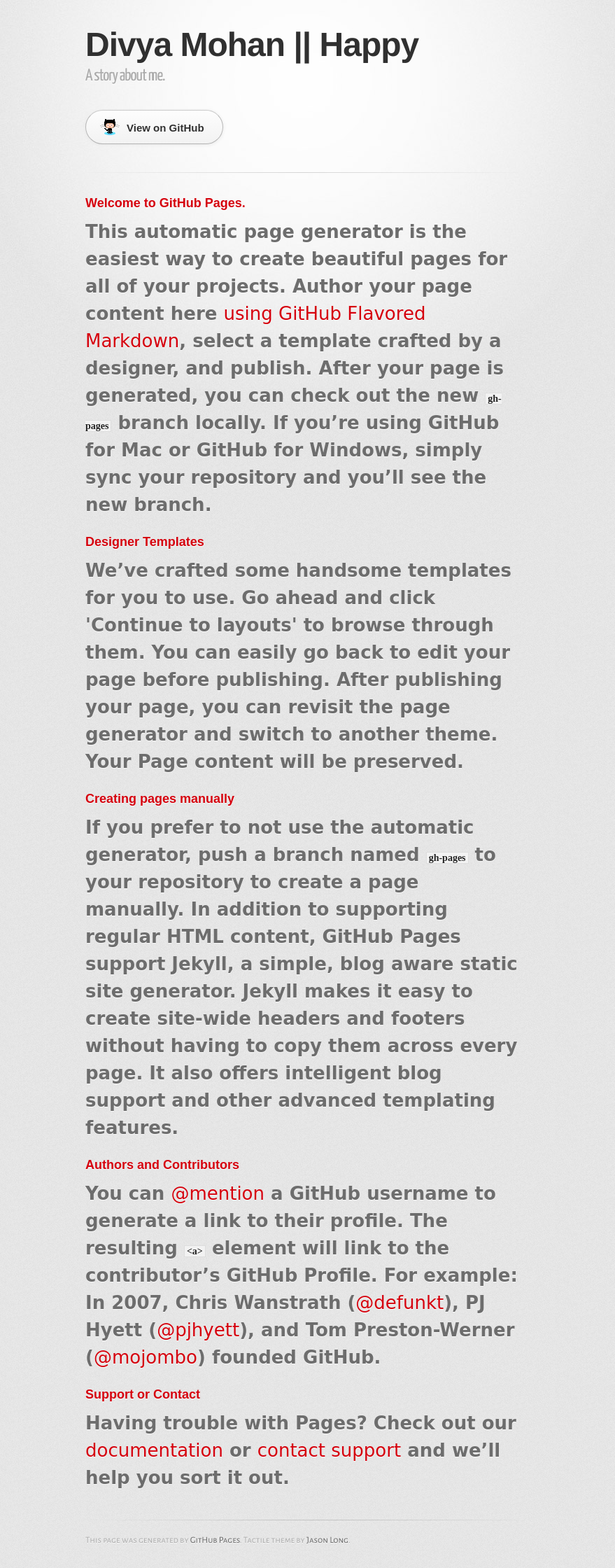
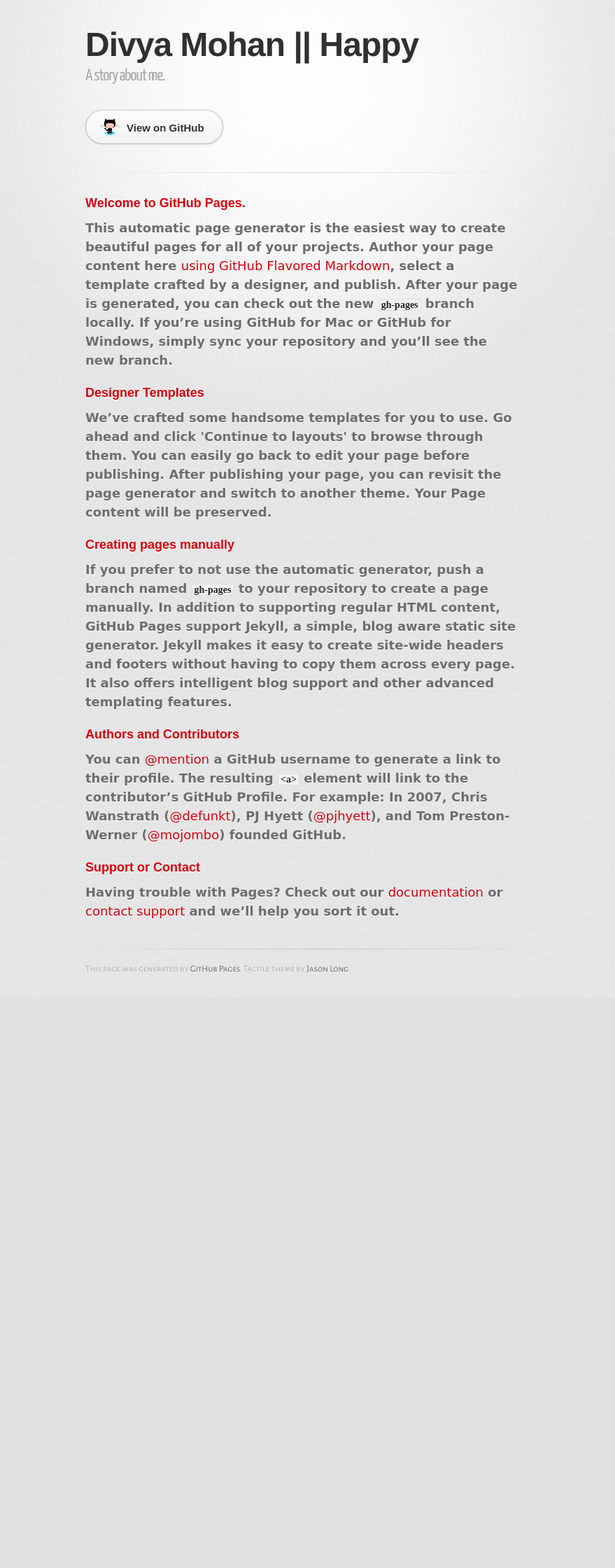
Before and after one commit to VirtualWildhogs/virtualwildhogs.github.io, a PHP site: page / in a window 1280 px wide. Shown: the whole page at 70% size, without its empty margins (208-1087 px from the left). After the commit the page ends 1390 px from the top, so only its background shows below. Run offline with PHP 8.4, Linux system fonts and the light colour scheme; some web fonts are replaced.

Commit message:
Update stylesheet.css

```diff
--- a/stylesheets/stylesheet.css
+++ b/stylesheets/stylesheet.css
@@ -291,7 +291,7 @@ h6 {
 
 p {
   font-family: 'Gruppo', cursive;
-  font-size: 26px;
+  font-size: 18px;
   margin-bottom: 20px;
   font-weight: Bold;
 }
```
